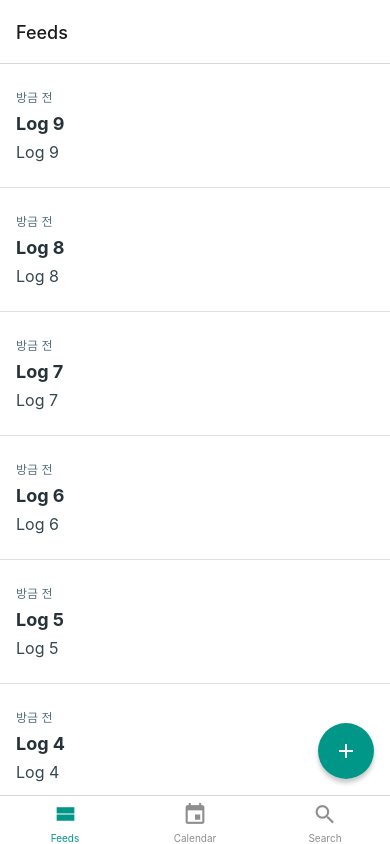
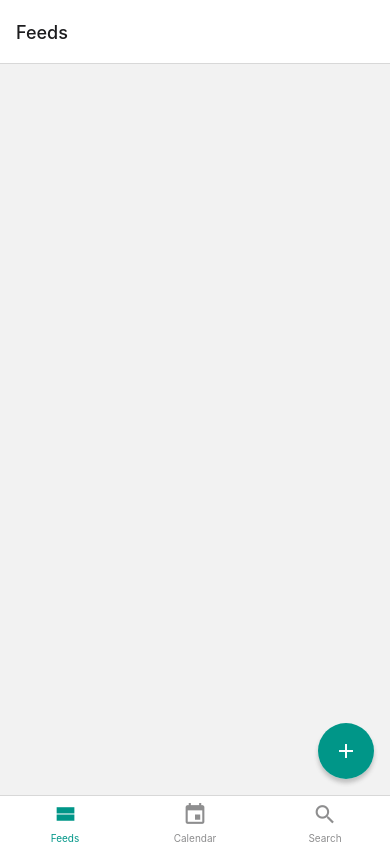
Before and after one commit to sungjaeahn-kopo/DayLog, a React Native app: screen /Feeds in a window 390 px wide. Built offline with nearby package versions, Linux system fonts and the light colour scheme.

Commit message:
DL_logsStorage

```diff
--- a/components/contexts/LogContext.js
+++ b/components/contexts/LogContext.js
@@ -1,21 +1,14 @@
-import React from 'react';
+import React, {useEffect, useRef} from 'react';
 import {createContext, useState} from 'react';
 import {v4 as uuidv4} from 'uuid';
+import logsStorage from '../storages/logsStorage';
 
 const LogContext = createContext();
 
 // 더미데이터 생성
 export function LogContextProvider({children}) {
-  const [logs, setLogs] = useState(
-    Array.from({length: 10})
-      .map((_, index) => ({
-        id: uuidv4(),
-        title: `Log ${index}`,
-        body: `Log ${index}`,
-        date: new Date().toISOString(),
-      }))
-      .reverse(),
-  );
+  const initialLogsRef = useRef(null);
+  const [logs, setLogs] = useState([]);
 
   const onModify = modified => {
     // logs 배열을 순회해 id가 일치하면 log를 교체하고 그렇지 않으면 유지
@@ -38,6 +31,23 @@
     setLogs(nextLogs);
   };
 
+  useEffect(() => {
+    (async () => {
+      const savedLogs = await logsStorage.get();
+      if (savedLogs) {
+        initialLogsRef.current = savedLogs;
+        setLogs(savedLogs);
+      }
+    })();
+  }, []);
+
+  useEffect(() => {
+    if (logs === initialLogsRef.current) {
+      return;
+    }
+    logsStorage.set(logs);
+  }, [logs]);
+
   return (
     <LogContext.Provider value={{logs, onCreate, onModify, onRemove}}>
       {children}
--- /dev/null
+++ b/components/storages/logsStorage.js
@@ -0,0 +1,24 @@
+import AsyncStorage from '@react-native-community/async-storage';
+
+const key = 'logs';
+
+const logsStorage = {
+  async get() {
+    try {
+      const raw = await AsyncStorage.getItem(key);
+      const parsed = JSON.parse(raw);
+      return parsed;
+    } catch (e) {
+      throw new Error('Failed to load logs');
+    }
+  },
+  async set(data) {
+    try {
+      await AsyncStorage.setItem(key, JSON.stringify(data));
+    } catch (e) {
+      throw new Error('Failed to save logs');
+    }
+  },
+};
+
+export default logsStorage;
--- a/package.json
+++ b/package.json
@@ -10,6 +10,7 @@
     "test": "jest"
   },
   "dependencies": {
+    "@react-native-community/async-storage": "^1.12.1",
     "@react-native-community/datetimepicker": "^6.7.3",
     "@react-navigation/bottom-tabs": "^6.5.3",
     "@react-navigation/native": "^6.1.2",
```
Also changed, not shown: 1 other file (tests, documents, lock files or other folders).
